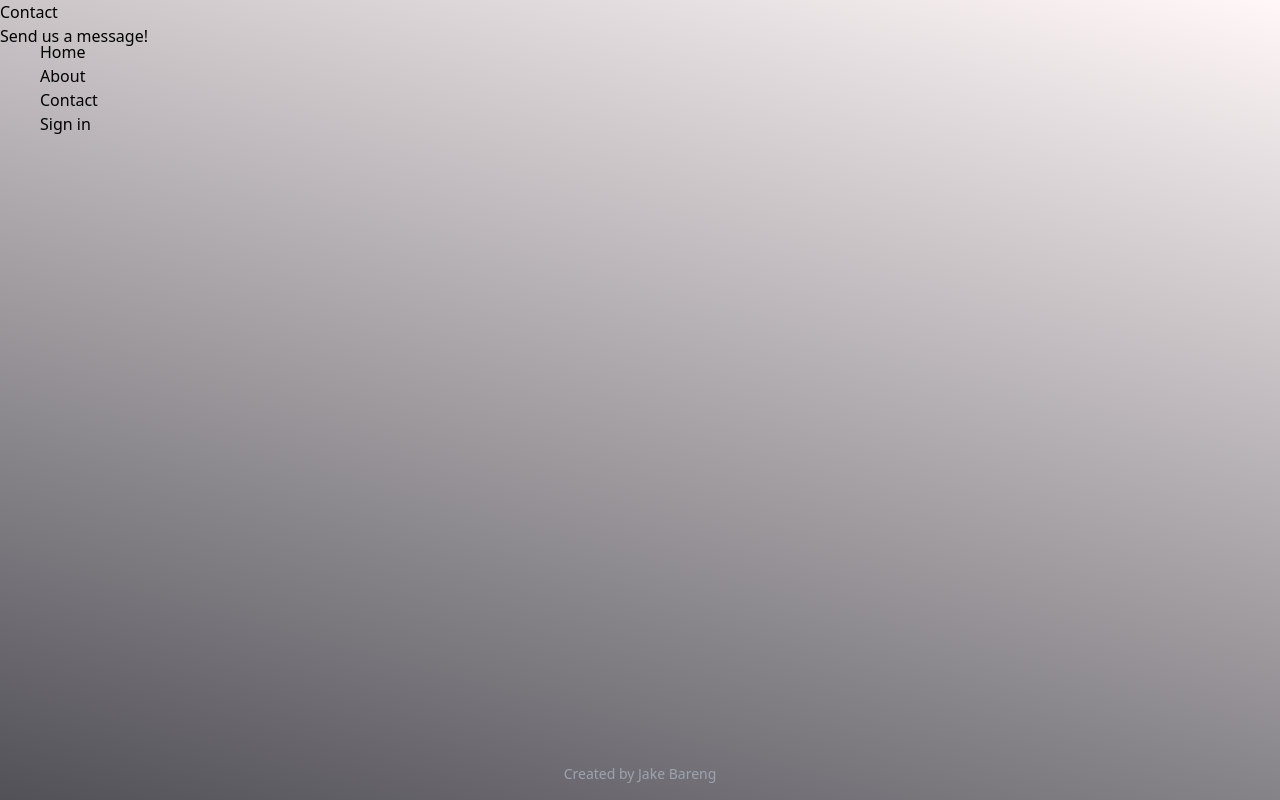
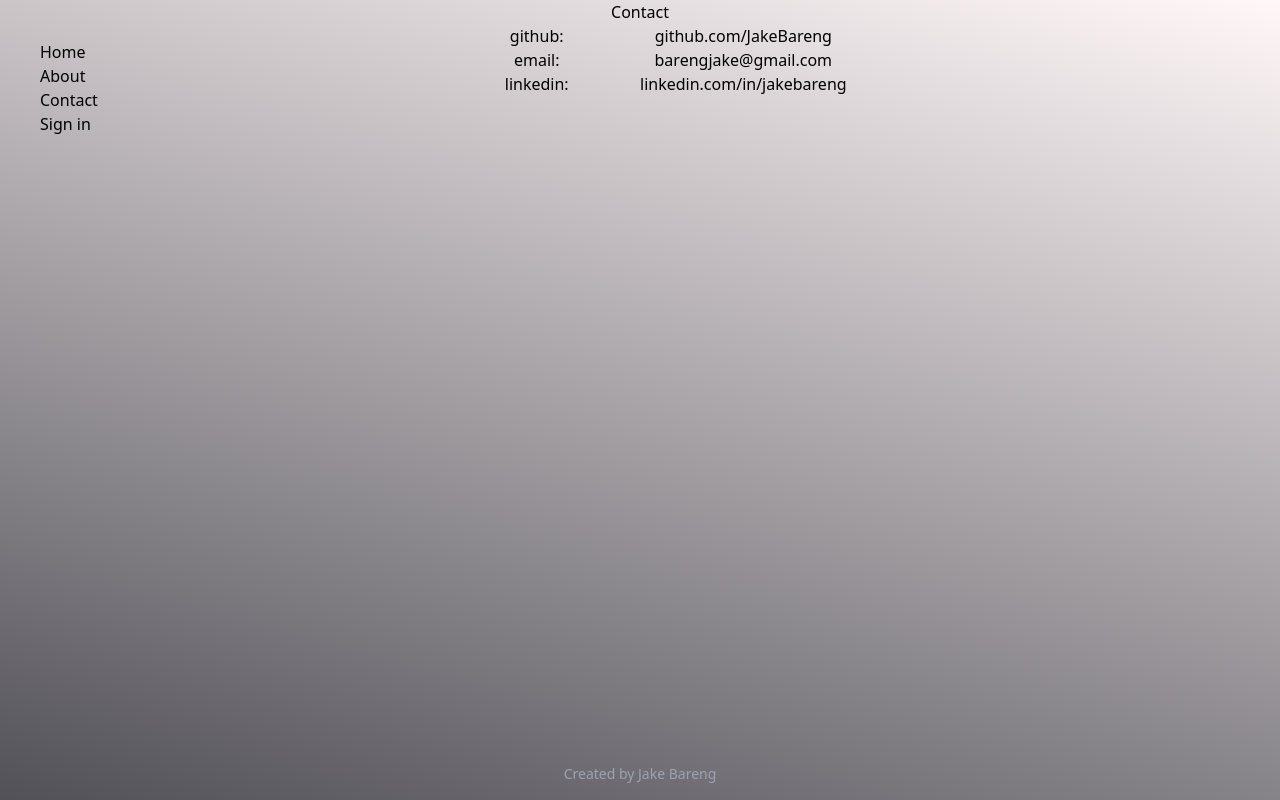
Before and after one commit to JakeBareng/jakes_music_blog, a Next.js app: page /contact in a window 1280 px wide. Built offline with nearby package versions, Linux system fonts and the light colour scheme; no server answers.

Commit message:
styling and other pages

```diff
--- a/src/components/layout.tsx
+++ b/src/components/layout.tsx
@@ -9,7 +9,9 @@ function Layout({ children }: LayoutProps) {
     return (
         <>
             <Navbar />
-            {children}
+            <div className="flex justify-center align-middle">
+                {children}
+            </div>
             <Footer />
         </>
     );
--- a/src/components/visualizer/visualizer.tsx
+++ b/src/components/visualizer/visualizer.tsx
@@ -67,7 +67,7 @@ export default function Visualizer() {
         <>
             <div className="absolute p-10 left-0 right-0 flex flex-col flex-grow-2 items-center z-10">
                 {
-                    selectedSong >= 0 &&
+                    songs.length > 0 &&
                     <>
                         <p>Title: {songs[selectedSong].title}</p>
                         <p>BPM: {songs[selectedSong].bpm}</p>
--- a/src/pages/about.tsx
+++ b/src/pages/about.tsx
@@ -1,9 +1,9 @@
 
 function about() {
     return (
-        <div>
+        <div className="">
             <h1>About</h1>
-            <p>This is the about page</p>
+
         </div>
     )
 
--- a/src/pages/contact.tsx
+++ b/src/pages/contact.tsx
@@ -1,8 +1,12 @@
 function contact() {
     return (
-        <div>
+        <div className="flex flex-col align-middle justify-center text-center">
             <h1>Contact</h1>
-            <p>Send us a message!</p>
+            <div className="grid grid-cols-2">
+                <p>github:</p><a href="https://github.com/JakeBareng">github.com/JakeBareng</a>
+                <p>email:</p><a href="mailto:barengjake@gmail.com">barengjake@gmail.com</a>
+                <p>linkedin:</p><a href="www.linkedin.com/in/jakebareng">linkedin.com/in/jakebareng</a>
+            </div>
         </div>
     )
 
--- a/src/pages/index.tsx
+++ b/src/pages/index.tsx
@@ -4,7 +4,6 @@ import { useState } from "react";
 export default function index() {
   // fetch data from an API
   const [play, setPlay] = useState(false);
-
   return (
     <>
       {
@@ -17,7 +16,7 @@ export default function index() {
 function EnterBtn({ setPlay }: any) {
   return (
     <div className="absolute top-1/2 left-1/2 transform -translate-x-1/2 -translate-y-1/2">
-      <button onClick={() => setPlay(true)} className="bg-blue-500 hover:bg-blue-700 text-white font-bold py-2 px-4 rounded">
+      <button onClick={() => setPlay(true)} className=" bg-black hover:bg-slate-200 hover:text-black text-white font-bold py-2 px-4 rounded transition duration-300 ease-in-out">
         Enter
       </button>
     </div>
```
